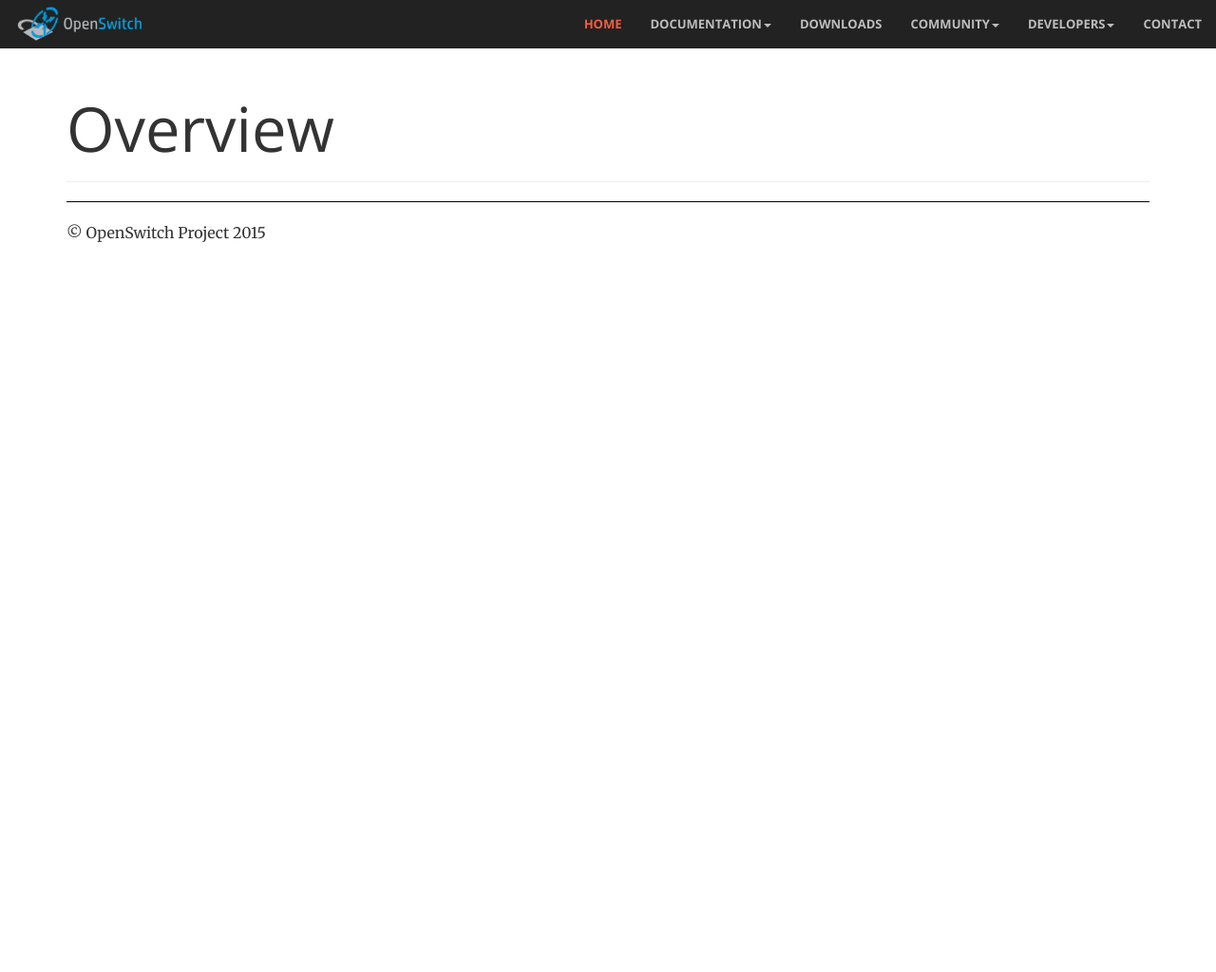
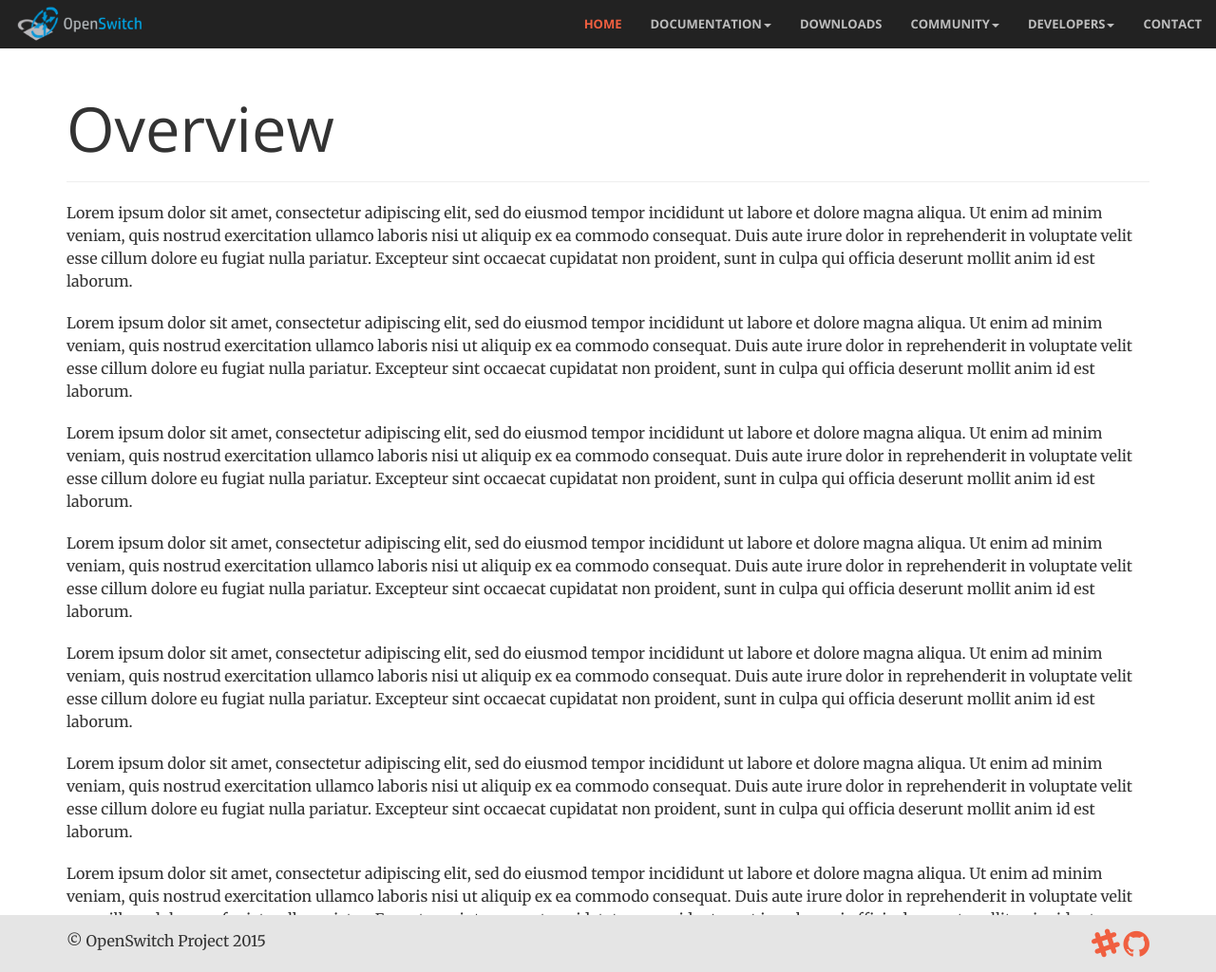
Before and after one commit to tomsim/infra_website, a Jekyll site: the page built from overview.html, in a window 1280 px wide and 1024 px high. Shown: the whole window at 95% size. Built offline with Jekyll 4.4.1, drawn with Linux system fonts in a browser that asks for light colours; nearby versions of some CDN libraries; Markdown is read by kramdown in place of the engine named in the settings.

Commit message:
Improve footer and add some social media links
Change-Id: I14002fd09c51900c8d9a12fb10bc6cb7930b13b2
Signed-off-by: Diego Dompe <dompe@hp.com>

```diff
--- a/_includes/header.html
+++ b/_includes/header.html
@@ -12,8 +12,8 @@
     <link href="/css/bootstrap.min.css" rel="stylesheet">
     <!-- Plugin CSS -->
     <link rel="stylesheet" href="/css/animate.min.css" type="text/css">
-
     <!-- Custom Fonts -->
+    <link rel="stylesheet" href="//maxcdn.bootstrapcdn.com/font-awesome/4.3.0/css/font-awesome.min.css">
     <link href='http://fonts.googleapis.com/css?family=Open+Sans:300italic,400italic,600italic,700italic,800italic,400,300,600,700,800' rel='stylesheet' type='text/css'>
     <link href='http://fonts.googleapis.com/css?family=Merriweather:400,300,300italic,400italic,700,700italic,900,900italic' rel='stylesheet' type='text/css'>
 
--- a/_includes/navlinks.html
+++ b/_includes/navlinks.html
@@ -29,6 +29,7 @@
             <li><a href="http://docs.openhalon.io/">Developer Documentation</a></li>
             <li role="separator" class="divider"></li>
             <li><a href="http://git.openhalon.io/">Source Code</a></li>
+            <li><a href="http://github.com/open-switch">GitHub (Code Mirror)</a></li>
             <li><a href="http://review.openhalon.io/">Code Review</a></li>
           </ul>
   </li>
--- a/_layouts/default.html
+++ b/_layouts/default.html
@@ -1,10 +1,4 @@
 {% include header.html %}
-    <style>
-      hr {
-          max-width: auto;
-          border-color: #000000;
-      }
-    </style>
         <nav id="mainNav" class="navbar navbar-inverse navbar-fixed-top">
             <div class="container-fluid">
               <div class="navbar-header">
@@ -22,13 +16,23 @@
             </div>
           </nav>
 
-    <div class="container">
+    <div class="container main-container">
+      {{ content }}
+    </div>
+    <footer class="footer">
+      <div class="container">
+        <div class="row">
+          <div class="col-xs-8 col-md-8">
+            <p>&copy; OpenSwitch Project 2015</p>
+          </div>
+          <div class="col-xs-4 col-md-4">
+            <p class="text-right">
+              <a href="http://openswitch.slack.com/"><i class="fa fa-slack fa-2x"></i></a>
+              <a href="http://github.com/open-switch"><i class="fa fa-github fa-2x"></i></a>
+            </p>
+          </div>
+        </div>
+      </div>
+    </footer>
 
-      {{ content }}
-
-      <hr>
-      <footer>
-        <p>&copy; OpenSwitch Project 2015</p>
-      </footer>
-    </div>
 {% include footer.html %}
--- a/css/openswitch.css
+++ b/css/openswitch.css
@@ -62,7 +62,7 @@ aside {
     padding: 50px 0;
 }
 
-.container {
+.main-container {
     padding-top: 60px;
 }
 
@@ -522,3 +522,13 @@ body {
 .col-bottom {
   vertical-align: bottom;
 }
+
+.footer {
+  position: fixed;
+  bottom: 0;
+  width: 100%;
+  /* Set the fixed height of the footer here */
+  height: 60px;
+  padding-top: 15px;
+  background-color: #e5e5e5;
+}
--- a/overview.html
+++ b/overview.html
@@ -5,3 +5,31 @@ layout: default
 <div class="page-header">
   <h1>Overview</h1>
 </div>
+
+<p>
+Lorem ipsum dolor sit amet, consectetur adipiscing elit, sed do eiusmod tempor incididunt ut labore et dolore magna aliqua. Ut enim ad minim veniam, quis nostrud exercitation ullamco laboris nisi ut aliquip ex ea commodo consequat. Duis aute irure dolor in reprehenderit in voluptate velit esse cillum dolore eu fugiat nulla pariatur. Excepteur sint occaecat cupidatat non proident, sunt in culpa qui officia deserunt mollit anim id est laborum.
+</p>
+
+<p>
+Lorem ipsum dolor sit amet, consectetur adipiscing elit, sed do eiusmod tempor incididunt ut labore et dolore magna aliqua. Ut enim ad minim veniam, quis nostrud exercitation ullamco laboris nisi ut aliquip ex ea commodo consequat. Duis aute irure dolor in reprehenderit in voluptate velit esse cillum dolore eu fugiat nulla pariatur. Excepteur sint occaecat cupidatat non proident, sunt in culpa qui officia deserunt mollit anim id est laborum.
+</p>
+
+<p>
+Lorem ipsum dolor sit amet, consectetur adipiscing elit, sed do eiusmod tempor incididunt ut labore et dolore magna aliqua. Ut enim ad minim veniam, quis nostrud exercitation ullamco laboris nisi ut aliquip ex ea commodo consequat. Duis aute irure dolor in reprehenderit in voluptate velit esse cillum dolore eu fugiat nulla pariatur. Excepteur sint occaecat cupidatat non proident, sunt in culpa qui officia deserunt mollit anim id est laborum.
+</p>
+
+<p>
+Lorem ipsum dolor sit amet, consectetur adipiscing elit, sed do eiusmod tempor incididunt ut labore et dolore magna aliqua. Ut enim ad minim veniam, quis nostrud exercitation ullamco laboris nisi ut aliquip ex ea commodo consequat. Duis aute irure dolor in reprehenderit in voluptate velit esse cillum dolore eu fugiat nulla pariatur. Excepteur sint occaecat cupidatat non proident, sunt in culpa qui officia deserunt mollit anim id est laborum.
+</p>
+
+<p>
+Lorem ipsum dolor sit amet, consectetur adipiscing elit, sed do eiusmod tempor incididunt ut labore et dolore magna aliqua. Ut enim ad minim veniam, quis nostrud exercitation ullamco laboris nisi ut aliquip ex ea commodo consequat. Duis aute irure dolor in reprehenderit in voluptate velit esse cillum dolore eu fugiat nulla pariatur. Excepteur sint occaecat cupidatat non proident, sunt in culpa qui officia deserunt mollit anim id est laborum.
+</p>
+
+<p>
+Lorem ipsum dolor sit amet, consectetur adipiscing elit, sed do eiusmod tempor incididunt ut labore et dolore magna aliqua. Ut enim ad minim veniam, quis nostrud exercitation ullamco laboris nisi ut aliquip ex ea commodo consequat. Duis aute irure dolor in reprehenderit in voluptate velit esse cillum dolore eu fugiat nulla pariatur. Excepteur sint occaecat cupidatat non proident, sunt in culpa qui officia deserunt mollit anim id est laborum.
+</p>
+
+<p>
+Lorem ipsum dolor sit amet, consectetur adipiscing elit, sed do eiusmod tempor incididunt ut labore et dolore magna aliqua. Ut enim ad minim veniam, quis nostrud exercitation ullamco laboris nisi ut aliquip ex ea commodo consequat. Duis aute irure dolor in reprehenderit in voluptate velit esse cillum dolore eu fugiat nulla pariatur. Excepteur sint occaecat cupidatat non proident, sunt in culpa qui officia deserunt mollit anim id est laborum.
+</p>
```
